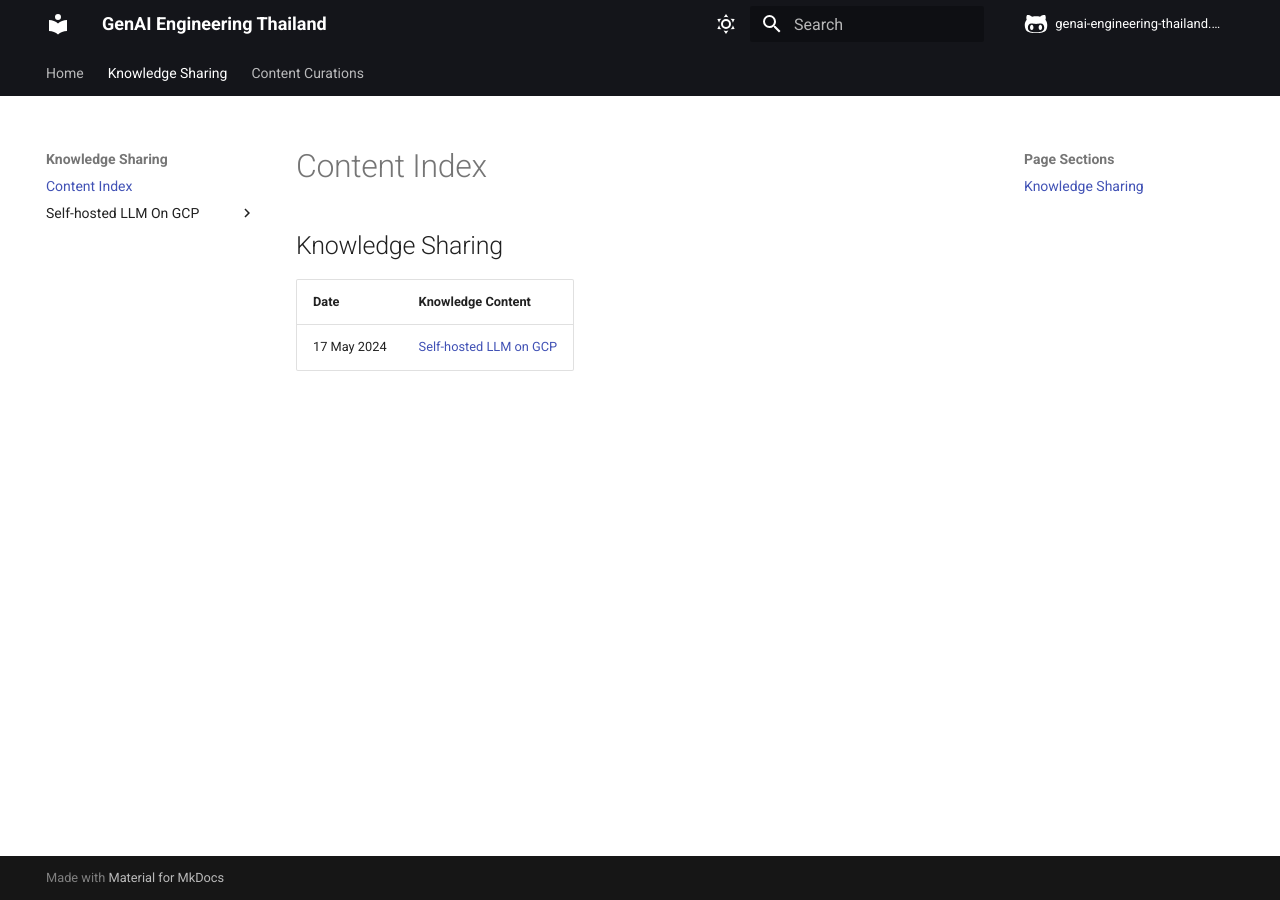
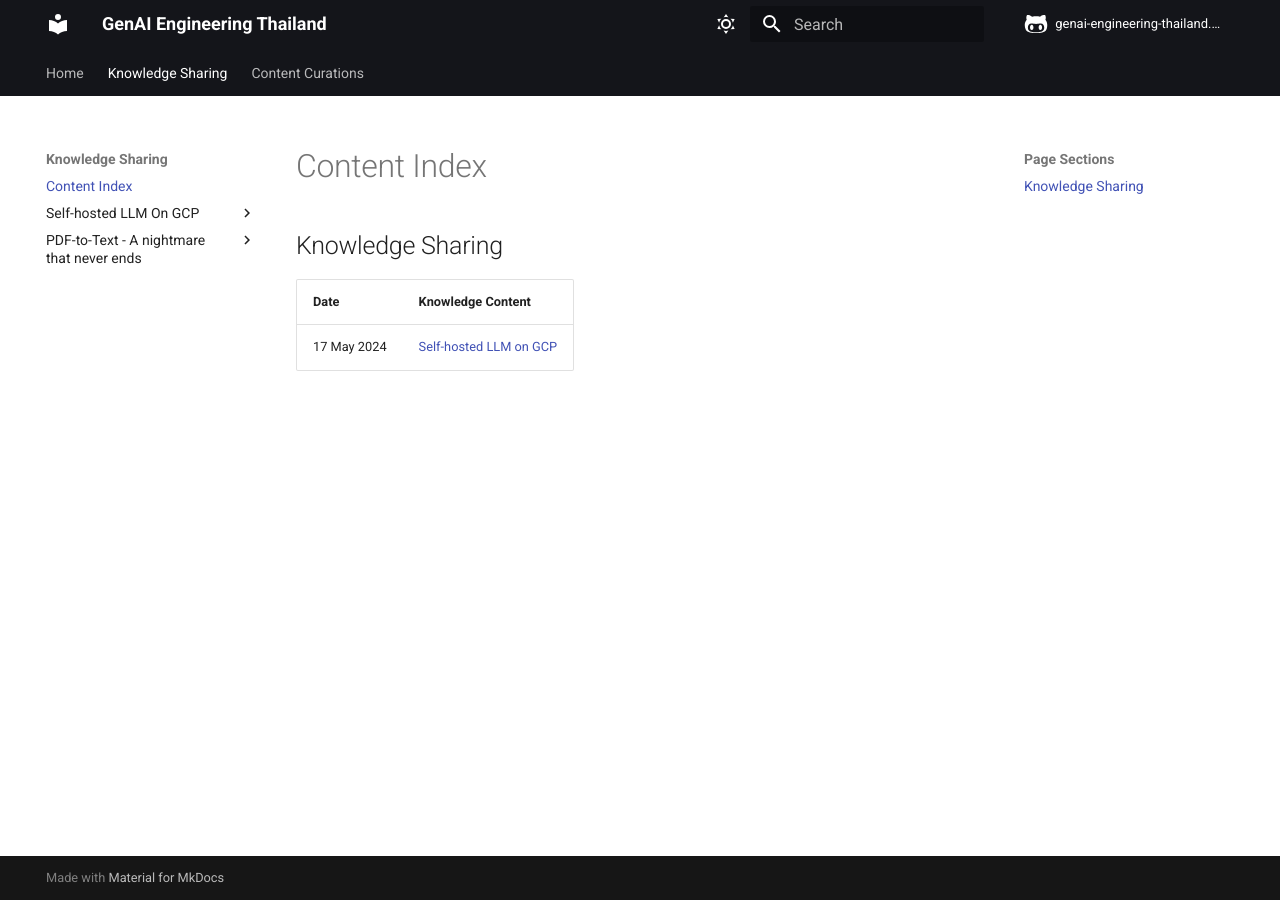
Before and after one commit to genai-engineering-thailand/genai-engineering-thailand.github.io, an MkDocs documentation site: the page built from docs/knowledge-sharing/content_index.md, in a window 1280 px wide. Built offline with MkDocs 1.6.1 and Material for MkDocs 9.7.7, drawn with Linux system fonts in a browser that asks for light colours; comment, search, counter and statistics services are not loaded.

Commit message:
doc: add knowledge sharing session to mkdocs

```diff
--- a/mkdocs.yml
+++ b/mkdocs.yml
@@ -43,27 +43,24 @@ theme:
 
 markdown_extensions:
   - toc:
-        permalink: True
-        toc_depth: 4
-        title: Page Sections
+      permalink: True
+      toc_depth: 4
+      title: Page Sections
   - attr_list
   - pymdownx.critic
   - pymdownx.caret
   - pymdownx.keys
   - pymdownx.mark
   - pymdownx.tilde
-  - pymdownx.snippets  # render markdown in markdown
+  - pymdownx.snippets # render markdown in markdown
   - pymdownx.pathconverter:
-      base_path: 'awesome-knowledge' # default: ''
-      relative_path: '' # default ''
+      base_path: "awesome-knowledge" # default: ''
+      relative_path: "" # default ''
       absolute: false # default: false
-      tags: 'a script img link object embed'
+      tags: "a script img link object embed"
   - pymdownx.emoji:
-      emoji_index:
-        !!python/name:material.extensions.emoji.twemoji
-      emoji_generator:
-        !!python/name:material.extensions.emoji.to_svg
-
+      emoji_index: !!python/name:material.extensions.emoji.twemoji
+      emoji_generator: !!python/name:material.extensions.emoji.to_svg
 
 plugins:
   - search
@@ -81,9 +78,11 @@ plugins:
 
 # Page tree
 nav:
-- Home: "index.md"
-- Knowledge Sharing:
-    - Content Index: "knowledge-sharing/content_index.md"
-    - Self-hosted LLM On GCP:
-      - "knowledge-sharing/0 - Self-hosted LLM on GCP"
-- Content Curations: "awesome_curation.md"
+  - Home: "index.md"
+  - Knowledge Sharing:
+      - Content Index: "knowledge-sharing/content_index.md"
+      - Self-hosted LLM On GCP:
+          - "knowledge-sharing/0 - Self-hosted LLM on GCP"
+      - PDF-to-Text - A nightmare that never ends:
+          - "knowledge-sharing/1 - PDF-to-Text - A nightmare that never ends"
+  - Content Curations: "awesome_curation.md"
```
